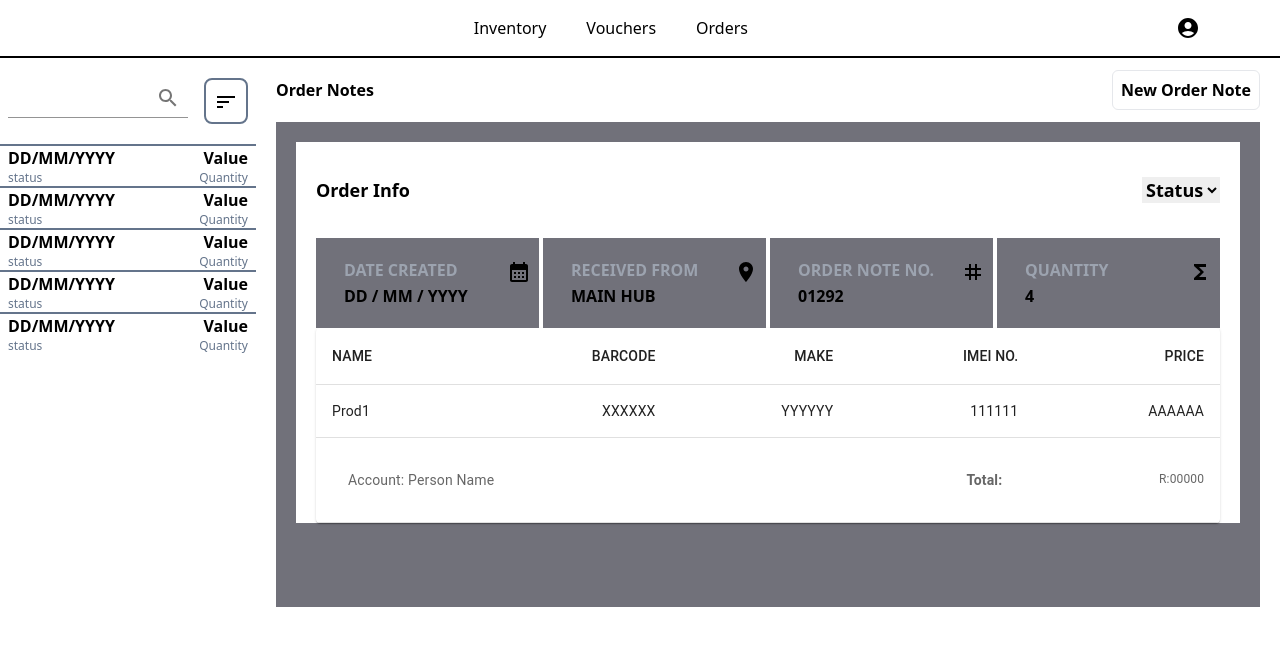
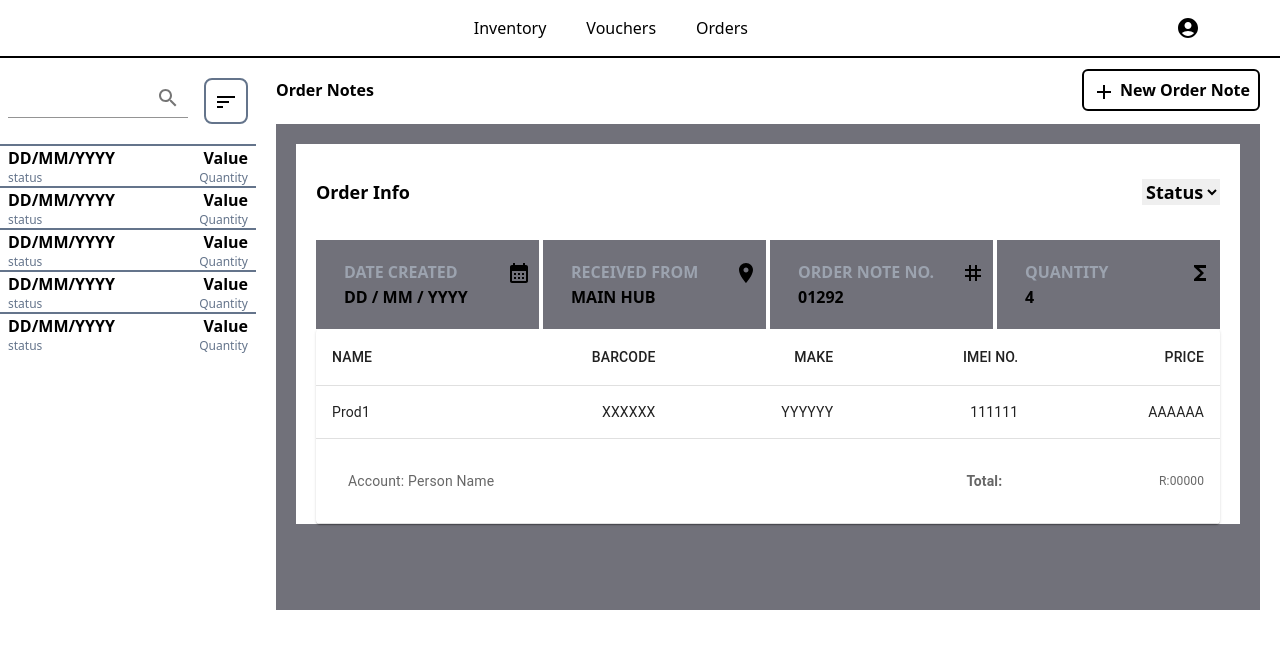
Before and after one commit to MapieMamunhe/siglonet-web-test-page, a Next.js app: page /orders/list in a window 1280 px wide. Shown: the top 648 px of the page. Built offline with nearby package versions, Linux system fonts and the light colour scheme.

Commit message:
Add plus simbol to the new order button

```diff
--- a/src/pages/orders/list.tsx
+++ b/src/pages/orders/list.tsx
@@ -1,7 +1,7 @@
 import React, { useState } from "react";
 import Link from "next/link";
 import TableAutoComplete from "@mui/material/Autocomplete";
-import { CalendarMonth, Place, Tag, Functions } from "@mui/icons-material";
+import { CalendarMonth, Place, Tag, Functions, Add } from "@mui/icons-material";
 import InputField from "@/components/InputField";
 import TextField from "@mui/material/TextField";
 import { randomUUID } from "crypto";
@@ -102,7 +102,9 @@ const OrdersList: React.FC = () => {
           <section className="font-bold flex justify-between py-5 ">
             <p className="">Order Notes</p>
             <Link href="/">
-              <span className="border rounded-md p-2">New Order Note</span>
+              <span className="border-2 border-black rounded-md p-2">
+                <Add /> New Order Note
+              </span>
             </Link>
           </section>
           {/* Order Info */}
```
